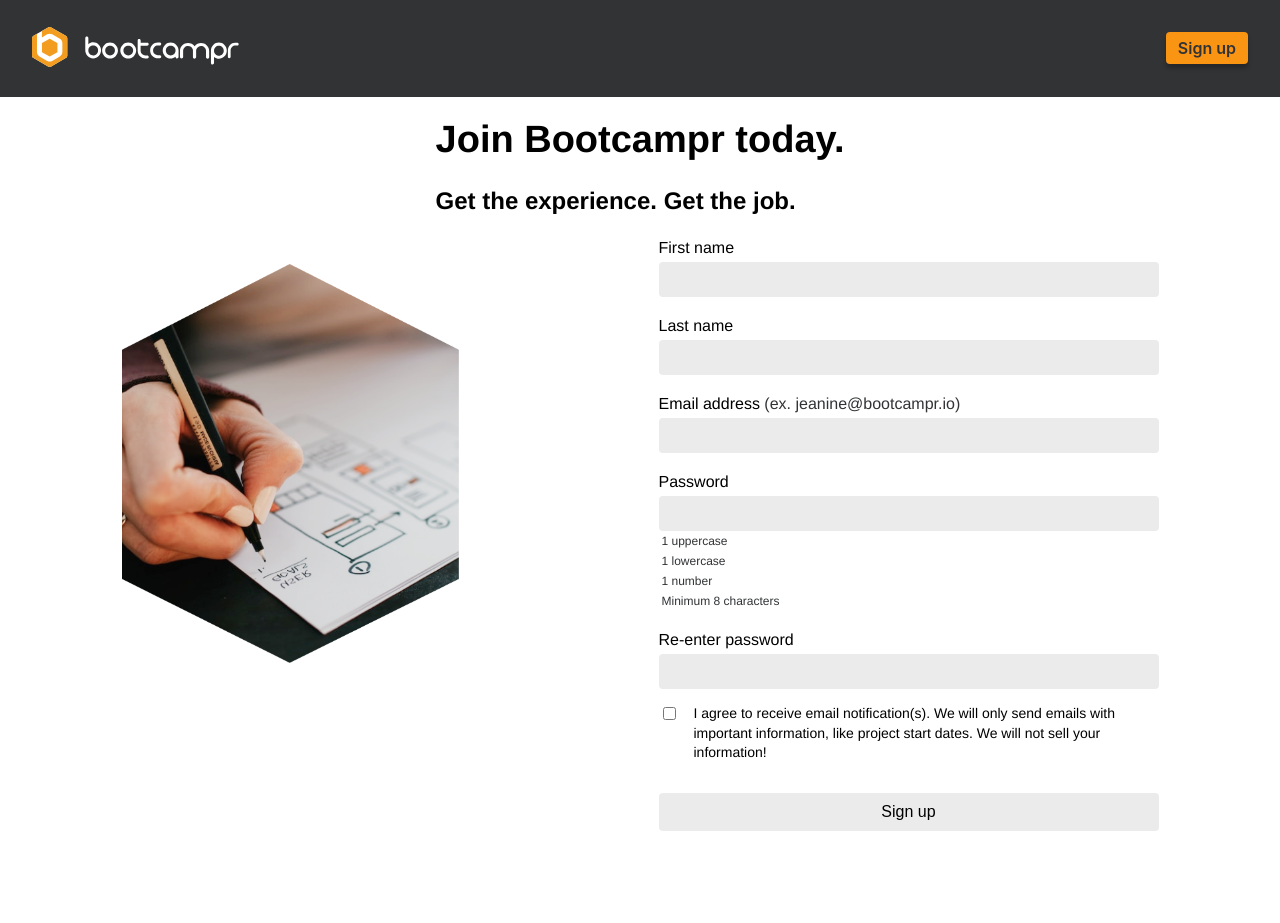
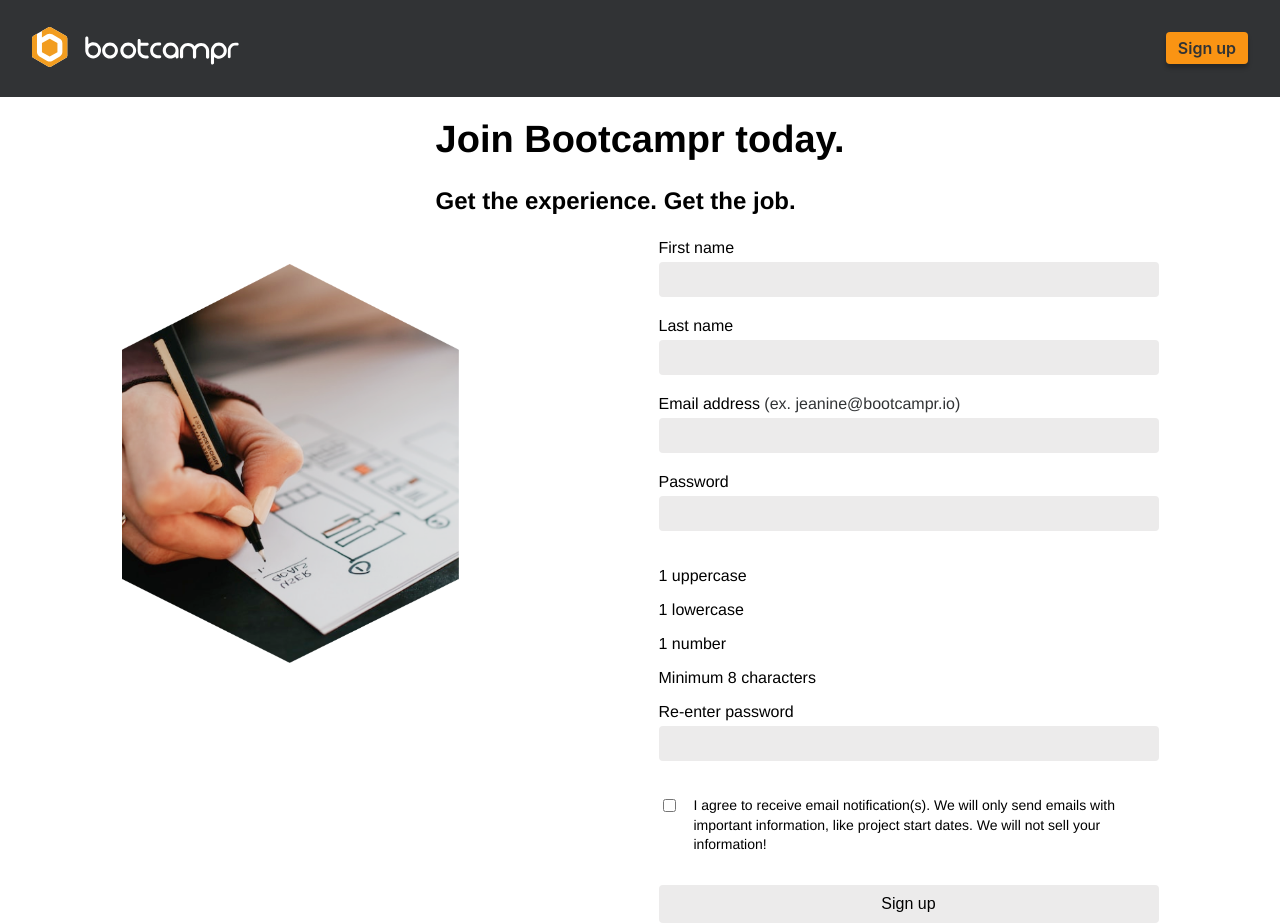
Before and after one commit to yeezick/bootcampr-assessment, a React (Create React App) app in the folder frontend/: page /sign-up in a window 1280 px wide. Before the commit the page ends 831 px from the top, so only its background shows below. Built offline with nearby package versions, Linux system fonts and the light colour scheme.

Commit message:
wip: refactored css

```diff
--- a/frontend/src/screens/Signup/Signup.scss
+++ b/frontend/src/screens/Signup/Signup.scss
@@ -72,12 +72,8 @@
                     }
                 }
 
-                .passwordBox label {
-                    input[type='password'] {
-                        margin-bottom: 0;
-                    }
-
-                    div {
+                .passwordBox {
+                    .passwordValidation {
                         display: flex;
                         flex-direction: column;
                         margin-bottom: 20px;
@@ -85,7 +81,7 @@
                         p {
                             font-size: 12px;
                             margin: 3px;
-                            color: #313335;
+                            color: #313335
                         }
                     }
                 }
@@ -95,7 +91,7 @@
                     flex-direction: row;
                     align-items: flex-start;
                     gap: 15px;
-                    margin-top: -5px;
+                    margin-top: 15px;
                     margin-bottom: 30px;
 
                     input {
```
